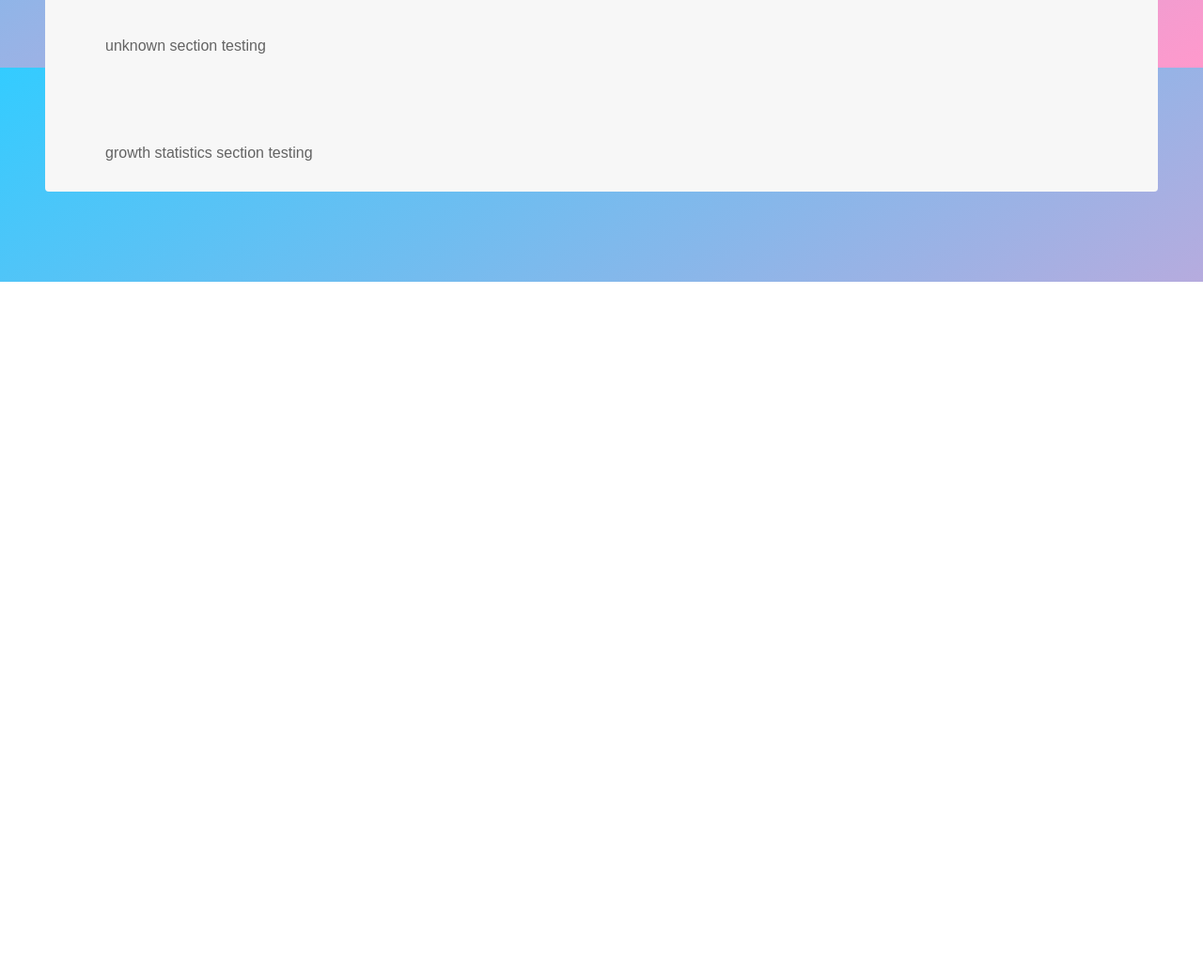
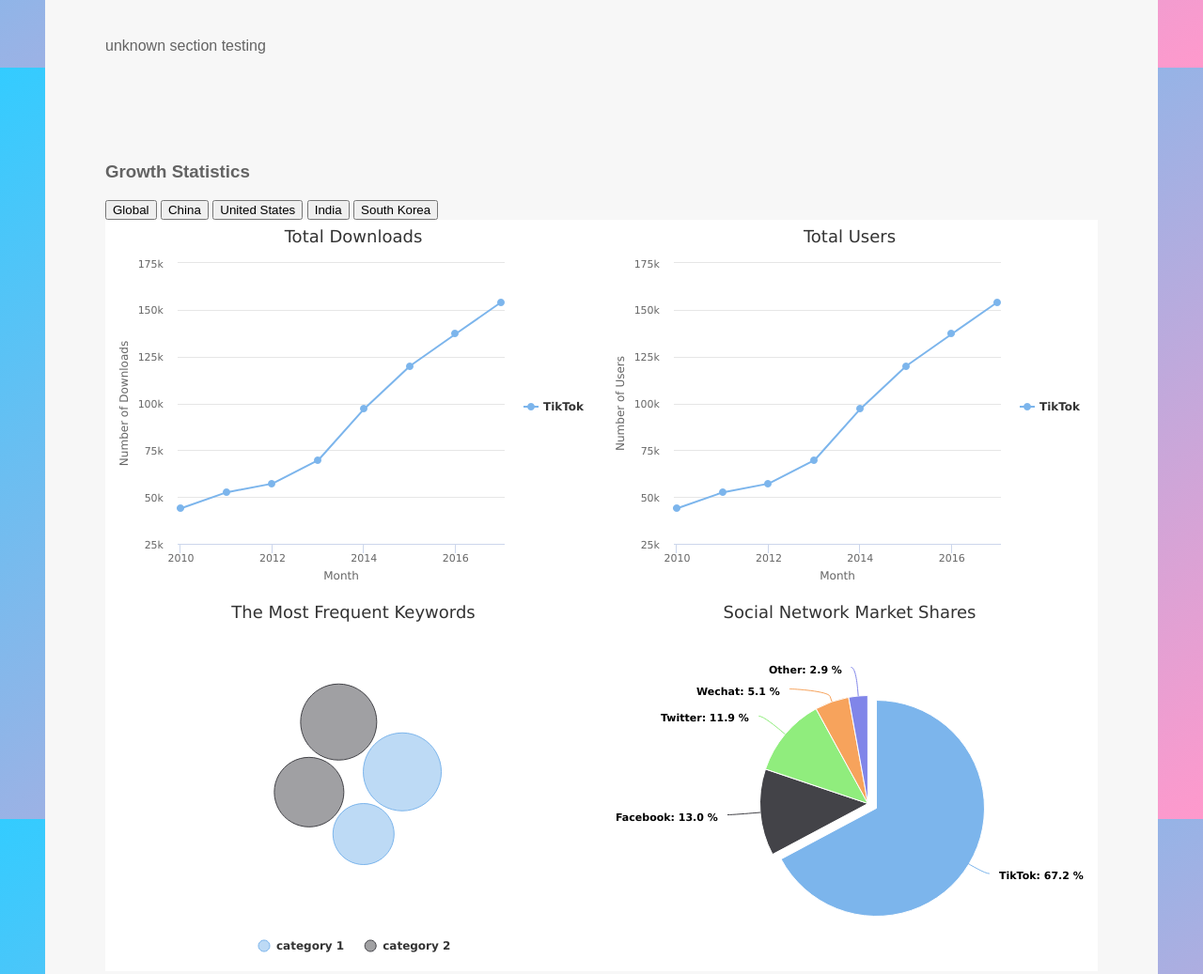
Before and after one commit to kailingding/data-viz-tiktok, a plain HTML site: page index.html in a window 1280 px wide. Shown: the part 728-1765 px from the top of the page at 94% size. Before the commit the page ends 1028 px from the top, so only its background shows below. Drawn offline with nearby package versions, Linux system fonts and the light colour scheme.

Commit message:
charts template

```diff
--- a/assets/index.css
+++ b/assets/index.css
@@ -153,3 +153,18 @@
   width: calc(100% + 2em);
   margin: 0 0 3em -2em;
 }
+
+
+/**Stats charts**/
+text.highcharts-credits {
+  display: none;
+}
+
+div.stats-charts-container {
+  display: flex;
+}
+
+section.chart-instance {
+  width: 100%;
+  padding: 0;
+}
--- a/charts.js
+++ b/charts.js
@@ -0,0 +1,249 @@
+const chartTotalDownload = document.querySelector('#chart-total-download');
+const chartNumUsers = document.querySelector('#chart-num-users');
+const chartMostFreqWords = document.querySelector('#chart-most-freq-words');
+const chartMarketShares = document.querySelector('#chart-market-shares');
+
+function plotTotalDownload(region) {
+    let data = [];
+    let config = {
+        title: {
+            text: 'Total Downloads'
+        },
+
+        yAxis: {
+            title: {
+                text: 'Number of Downloads'
+            }
+        },
+
+        xAxis: {
+            title: {
+                text: 'Month'
+            }
+        },
+
+        legend: {
+            layout: 'vertical',
+            align: 'right',
+            verticalAlign: 'middle'
+        },
+
+        plotOptions: {
+            series: {
+                label: {
+                    connectorAllowed: false
+                },
+                pointStart: 2010
+            }
+        },
+
+        series: [{
+            name: 'TikTok',
+            data: [43934, 52503, 57177, 69658, 97031, 119931, 137133, 154175]
+        }],
+
+        responsive: {
+            rules: [{
+                condition: {
+                    maxWidth: 500
+                },
+                chartOptions: {
+                    legend: {
+                        layout: 'horizontal',
+                        align: 'center',
+                        verticalAlign: 'bottom'
+                    }
+                }
+            }]
+        }
+    };
+    Highcharts.chart('chart-total-download', config);
+}
+
+function plotNumUsers(region) {
+    let data = [];
+    let config = {
+        title: {
+            text: 'Total Users'
+        },
+
+        yAxis: {
+            title: {
+                text: 'Number of Users'
+            }
+        },
+
+        xAxis: {
+            title: {
+                text: 'Month'
+            }
+        },
+
+        legend: {
+            layout: 'vertical',
+            align: 'right',
+            verticalAlign: 'middle'
+        },
+
+        plotOptions: {
+            series: {
+                label: {
+                    connectorAllowed: false
+                },
+                pointStart: 2010
+            }
+        },
+
+        series: [{
+            name: 'TikTok',
+            data: [43934, 52503, 57177, 69658, 97031, 119931, 137133, 154175]
+        }],
+
+        responsive: {
+            rules: [{
+                condition: {
+                    maxWidth: 500
+                },
+                chartOptions: {
+                    legend: {
+                        layout: 'horizontal',
+                        align: 'center',
+                        verticalAlign: 'bottom'
+                    }
+                }
+            }]
+        }
+    };
+    Highcharts.chart('chart-num-users', config);
+}
+
+function plotMostFreqWords(region) {
+    let data = [];
+    let config = {
+
+        chart: {
+            type: 'packedbubble'
+        },
+        title: {
+            text: 'The Most Frequent Keywords'
+        },
+        tooltip: {
+            useHTML: true,
+            pointFormat: '<b>{point.name}:</b> {point.value}'
+        },
+        plotOptions: {
+            packedbubble: {
+                minSize: '30%',
+                maxSize: '120%',
+                zMin: 0,
+                zMax: 1000,
+                layoutAlgorithm: {
+                    splitSeries: false,
+                    gravitationalConstant: 0.02
+                },
+                dataLabels: {
+                    enabled: true,
+                    format: '{point.name}',
+                    filter: {
+                        property: 'y',
+                        operator: '>',
+                        value: 250
+                    },
+                    style: {
+                        color: 'black',
+                        textOutline: 'none',
+                        fontWeight: 'normal'
+                    }
+                }
+            }
+        },
+        series: [{
+            name: 'category 1',
+            data: [{
+                name: 'item 1-1',
+                value: 76.9
+            }, {
+                name: 'item 1-2',
+                value: 20.7
+            }]
+        }, {
+            name: 'category 2',
+            data: [{
+                name: 'item 2-1',
+                value: 67.1
+            }, {
+                name: 'item 2-2',
+                value: 42.5
+            }]
+        }]
+    };
+    Highcharts.chart('chart-most-freq-words', config);
+}
+
+function plotMarketShares(region) {
+    let data = [];
+    let config = {
+        chart: {
+            plotBackgroundColor: null,
+            plotBorderWidth: null,
+            plotShadow: false,
+            type: 'pie'
+        },
+        title: {
+            text: 'Social Network Market Shares'
+        },
+        tooltip: {
+            pointFormat: '{series.name}: <b>{point.percentage:.1f}%</b>'
+        },
+        accessibility: {
+            point: {
+                valueSuffix: '%'
+            }
+        },
+        plotOptions: {
+            pie: {
+                allowPointSelect: true,
+                cursor: 'pointer',
+                dataLabels: {
+                    enabled: true,
+                    format: '<b>{point.name}</b>: {point.percentage:.1f} %'
+                }
+            }
+        },
+        series: [{
+            name: 'Social Network Services',
+            colorByPoint: true,
+            data: [{
+                name: 'TikTok',
+                y: 61.41,
+                sliced: true,
+                selected: true
+            }, {
+                name: 'Facebook',
+                y: 11.84
+            }, {
+                name: 'Twitter',
+                y: 10.85
+            }, {
+                name: 'Wechat',
+                y: 4.67
+            }, {
+                name: 'Other',
+                y: 2.61
+            }]
+        }]
+    };
+    Highcharts.chart('chart-market-shares', config);
+}
+
+function plotStatsCharts(region) {
+    plotTotalDownload(region);
+    plotNumUsers(region);
+    plotMostFreqWords(region);
+    plotMarketShares(region);
+}
+
+function init() {
+    plotStatsCharts("default");
+}
+document.addEventListener('DOMContentLoaded', init, false);
--- a/index.html
+++ b/index.html
@@ -1,24 +1,23 @@
 <!DOCTYPE html>
 <html lang="en">
+
 <head>
   <meta charset="UTF-8" />
   <meta name="viewport" content="width=device-width, initial-scale=1.0" />
   <meta http-equiv="X-UA-Compatible" content="ie=edge" />
   <link rel="stylesheet" href="assets/index.css" />
+  <script src="https://code.highcharts.com/highcharts.js"></script>
+  <script src="https://code.highcharts.com/highcharts-more.js"></script>
   <title>Tiktok</title>
 </head>
+
 <body>
   <div class="wrapper">
     <div class="header">
-        <span class="logo"
-          ><img
-            src="images/tiktok_logo.png"
-            alt="Tiktok Logo"
-            style="width:70px;height:70px;"
-        /></span>
+      <span class="logo"><img src="images/tiktok_logo.png" alt="Tiktok Logo" style="width:70px;height:70px;" /></span>
       <h1>Evolution of TikTok</h1>
       <p>
-          A data visualization project that elaborates the histroy of TikTok and
+        A data visualization project that elaborates the history of TikTok and
         its growth statistics
         <br />
         Built by
@@ -38,9 +37,29 @@
       <section class="into">intro section testing</section>
       <section class="feature">feature section testing</section>
       <section class="">unknown section testing</section>
-        <section class="statistics">growth statistics section testing</section>
+      <section class="statistics">
+        <h3>Growth Statistics</h3>
+        <div class="stats-region-nav">
+          <button>Global</button>
+          <button>China</button>
+          <button>United States</button>
+          <button>India</button>
+          <button>South Korea</button>
+        </div>
+        <div class="stats-charts-container">
+          <section class="chart-instance" id="chart-total-download"></section>
+          <section class="chart-instance" id="chart-num-users"></section>
+        </div>
+        <div class="stats-charts-container">
+          <section class="chart-instance" id="chart-most-freq-words"></section>
+          <section class="chart-instance" id="chart-market-shares"></section>
+        </div>
+
+      </section>
     </div>
     <footer class="footer"></footer>
   </div>
+  <script src="charts.js"></script>
 </body>
+
 </html>
```
Lines whose indentation alone changed are shown as unchanged.
